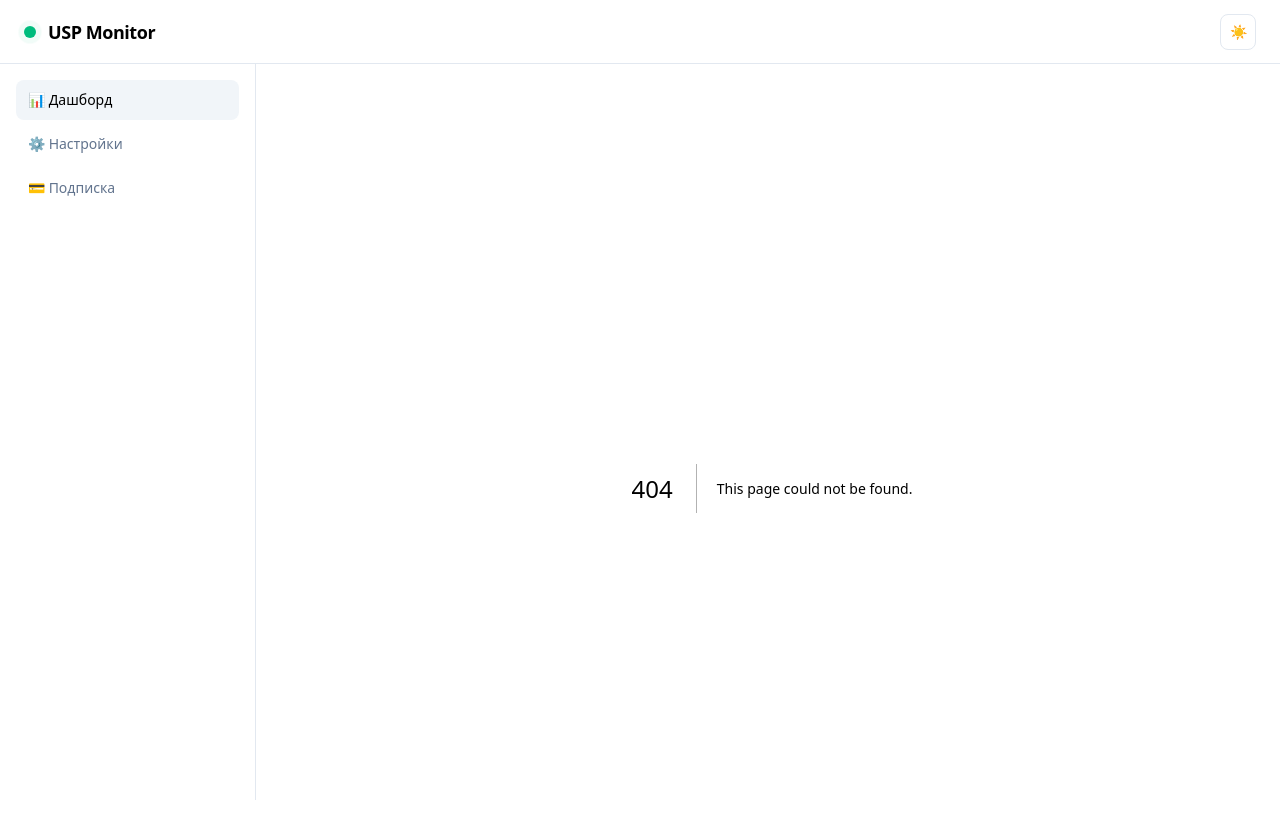
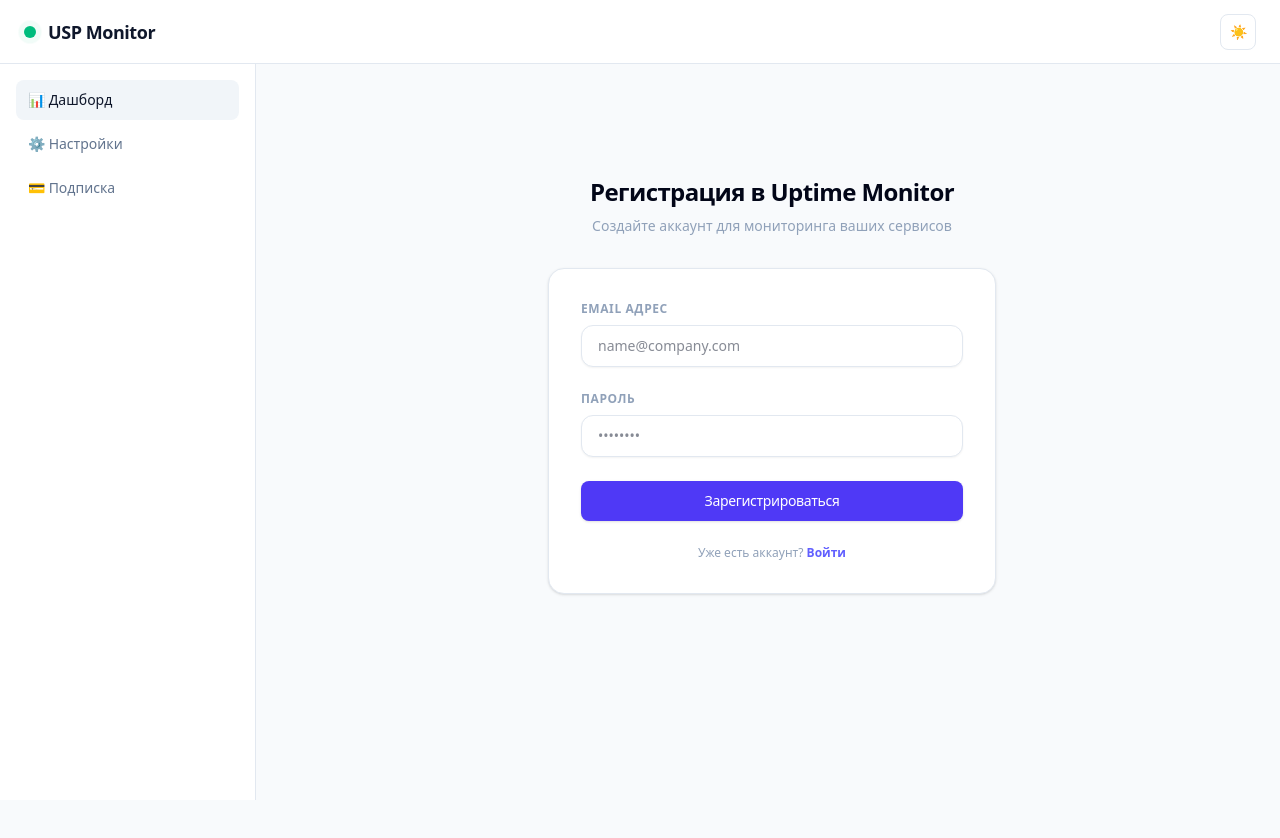
Before and after one commit to usynin383-art/usp, a Next.js app: page /register in a window 1280 px wide. Before the commit this address had no page. Shown: the top 838 px of the page. After the commit the page ends 800 px from the top, so only its background shows below. Built offline with nearby package versions, Linux system fonts and the light colour scheme.

Commit message:
feat: implement full-stack authentication routes with login and register forms connected to Supabase Auth

```diff
--- /dev/null
+++ b/app/login/page.tsx
@@ -0,0 +1,124 @@
+"use client";
+
+import { useState, FormEvent } from "react";
+import { useRouter } from "next/navigation";
+import Link from "next/link";
+import { supabase } from "@/app/lib/supabase";
+import { Button } from "@/app/components/Button";
+import { AuthError } from "@supabase/supabase-js";
+
+export default function LoginPage() {
+  const router = useRouter();
+  const [email, setEmail] = useState("");
+  const [password, setPassword] = useState("");
+  const [error, setError] = useState<string | null>(null);
+  const [isLoading, setIsLoading] = useState(false);
+
+  const handleSubmit = async (e: FormEvent) => {
+    e.preventDefault();
+    setError(null);
+    setIsLoading(true);
+
+    try {
+      const { data, error: authError } = await supabase.auth.signInWithPassword({
+        email,
+        password,
+      });
+
+      if (authError) throw authError;
+
+      if (data?.user) {
+        router.push("/");
+        router.refresh();
+      }
+    } catch (err) {
+    if (err instanceof AuthError) {
+      setError(err.message);
+    } else {
+      setError("Произошла непредвиденная ошибка");
+    }
+    } finally {
+      setIsLoading(false);
+    }
+  };
+
+  return (
+    <div className="flex min-h-[screen-64px] flex-col justify-center bg-slate-50 px-6 py-12 dark:bg-slate-950 lg:px-8">
+      <div className="sm:mx-auto sm:w-full sm:max-w-md">
+        <h2 className="mt-10 text-center text-2xl font-bold tracking-tight text-slate-950 dark:text-white">
+          Вход в Uptime Monitor
+        </h2>
+        <p className="mt-2 text-center text-sm text-slate-400">
+          Введите свои данные для доступа к панели управления
+        </p>
+      </div>
+
+      <div className="mt-8 sm:mx-auto sm:w-full sm:max-w-md">
+        <div className="rounded-2xl border border-[var(--color-border-main)] bg-[var(--color-bg-panel)] p-8 shadow-sm">
+          <form className="space-y-6" onSubmit={handleSubmit}>
+            {error && (
+              <div className="rounded-lg bg-rose-500/10 p-3 text-xs font-semibold text-rose-600 dark:text-rose-400 border border-rose-500/20">
+                {error}
+              </div>
+            )}
+
+            <div>
+              <label htmlFor="email" className="block text-xs font-bold uppercase tracking-wider text-slate-400">
+                Email адрес
+              </label>
+              <div className="mt-2">
+                <input
+                  id="email"
+                  name="email"
+                  type="email"
+                  autoComplete="email"
+                  required
+                  value={email}
+                  onChange={(e) => setEmail(e.target.value)}
+                  disabled={isLoading}
+                  className="block w-full rounded-xl border border-[var(--color-border-main)] bg-white px-4 py-2.5 text-sm text-slate-900 shadow-xs focus:border-indigo-500 focus:outline-hidden dark:bg-slate-900 dark:text-white dark:focus:border-indigo-500 disabled:opacity-50"
+                  placeholder="name@company.com"
+                />
+              </div>
+            </div>
+
+            <div>
+              <div className="flex items-center justify-between">
+                <label htmlFor="password" className="block text-xs font-bold uppercase tracking-wider text-slate-400">
+                  Пароль
+                </label>
+              </div>
+              <div className="mt-2">
+                <input
+                  id="password"
+                  name="password"
+                  type="password"
+                  autoComplete="current-password"
+                  required
+                  value={password}
+                  onChange={(e) => setPassword(e.target.value)}
+                  disabled={isLoading}
+                  className="block w-full rounded-xl border border-[var(--color-border-main)] bg-white px-4 py-2.5 text-sm text-slate-900 shadow-xs focus:border-indigo-500 focus:outline-hidden dark:bg-slate-900 dark:text-white dark:focus:border-indigo-500 disabled:opacity-50"
+                  placeholder="••••••••"
+                />
+              </div>
+            </div>
+
+            <div>
+              <Button type="submit" variant="primary" className="w-full justify-center py-2.5" disabled={isLoading}>
+                {isLoading ? "Вход в систему..." : "Войти"}
+              </Button>
+            </div>
+          </form>
+
+          <p className="mt-6 text-center text-xs text-slate-400">
+            Ещё нет аккаунта?{" "}
+            <Link href="/register" className="font-semibold text-indigo-500 hover:text-indigo-400 transition-colors">
+              Зарегистрироваться
+            </Link>
+          </p>
+        </div>
+      </div>
+    </div>
+  );
+}
--- /dev/null
+++ b/app/register/page.tsx
@@ -0,0 +1,131 @@
+"use client";
+
+import { useState, FormEvent } from "react";
+import { useRouter } from "next/navigation";
+import Link from "next/link";
+import { supabase } from "@/app/lib/supabase";
+import { Button } from "@/app/components/Button";
+
+export default function RegisterPage() {
+  const router = useRouter();
+  const [email, setEmail] = useState("");
+  const [password, setPassword] = useState("");
+  const [error, setError] = useState<string | null>(null);
+  const [success, setSuccess] = useState(false);
+  const [isLoading, setIsLoading] = useState(false);
+
+  const handleSubmit = async (e: FormEvent) => {
+    e.preventDefault();
+    setError(null);
+    setIsLoading(true);
+
+    try {
+      const { data, error: authError } = await supabase.auth.signUp({
+        email,
+        password,
+      });
+
+      if (authError) throw authError;
+
+      if (data?.user) {
+        setSuccess(true);
+
+        setTimeout(() => {
+          router.push("/login");
+        }, 1500);
+      }
+    } catch (err) {
+      if (err instanceof Error) {
+        setError(err.message);
+      } else {
+        setError("Ошибка при создании аккаунта");
+      }
+    } finally {
+      setIsLoading(false);
+    }
+  };
+
+  return (
+    <div className="flex min-h-[screen-64px] flex-col justify-center bg-slate-50 px-6 py-12 dark:bg-slate-950 lg:px-8">
+      <div className="sm:mx-auto sm:w-full sm:max-w-md">
+        <h2 className="mt-10 text-center text-2xl font-bold tracking-tight text-slate-950 dark:text-white">
+          Регистрация в Uptime Monitor
+        </h2>
+        <p className="mt-2 text-center text-sm text-slate-400">
+          Создайте аккаунт для мониторинга ваших сервисов
+        </p>
+      </div>
+
+      <div className="mt-8 sm:mx-auto sm:w-full sm:max-w-md">
+        <div className="rounded-2xl border border-[var(--color-border-main)] bg-[var(--color-bg-panel)] p-8 shadow-sm">
+          <form className="space-y-6" onSubmit={handleSubmit}>
+            {error && (
+              <div className="rounded-lg bg-rose-500/10 p-3 text-xs font-semibold text-rose-600 dark:text-rose-400 border border-rose-500/20">
+                {error}
+              </div>
+            )}
+
+            {success && (
+              <div className="rounded-lg bg-emerald-500/10 p-3 text-xs font-semibold text-emerald-600 dark:text-emerald-400 border border-emerald-500/20">
+                Аккаунт успешно создан! Перенаправление на вход...
+              </div>
+            )}
+
+            <div>
+              <label htmlFor="email" className="block text-xs font-bold uppercase tracking-wider text-slate-400">
+                Email адрес
+              </label>
+              <div className="mt-2">
+                <input
+                  id="email"
+                  name="email"
+                  type="email"
+                  autoComplete="email"
+                  required
+                  value={email}
+                  onChange={(e) => setEmail(e.target.value)}
+                  disabled={isLoading || success}
+                  className="block w-full rounded-xl border border-[var(--color-border-main)] bg-white px-4 py-2.5 text-sm text-slate-900 shadow-xs focus:border-indigo-500 focus:outline-hidden dark:bg-slate-900 dark:text-white dark:focus:border-indigo-500 disabled:opacity-50"
+                  placeholder="name@company.com"
+                />
+              </div>
+            </div>
+
+            <div>
+              <label htmlFor="password" className="block text-xs font-bold uppercase tracking-wider text-slate-400">
+                Пароль
+              </label>
+              <div className="mt-2">
+                <input
+                  id="password"
+                  name="password"
+                  type="password"
+                  autoComplete="new-password"
+                  required
+                  value={password}
+                  onChange={(e) => setPassword(e.target.value)}
+                  disabled={isLoading || success}
+                  className="block w-full rounded-xl border border-[var(--color-border-main)] bg-white px-4 py-2.5 text-sm text-slate-900 shadow-xs focus:border-indigo-500 focus:outline-hidden dark:bg-slate-900 dark:text-white dark:focus:border-indigo-500 disabled:opacity-50"
+                  placeholder="••••••••"
+                />
+              </div>
+            </div>
+
+            <div>
+              <Button type="submit" variant="primary" className="w-full justify-center py-2.5" disabled={isLoading || success}>
+                {isLoading ? "Создание аккаунта..." : "Зарегистрироваться"}
+              </Button>
+            </div>
+          </form>
+
+          <p className="mt-6 text-center text-xs text-slate-400">
+            Уже есть аккаунт?{" "}
+            <Link href="/login" className="font-semibold text-indigo-500 hover:text-indigo-400 transition-colors">
+              Войти
+            </Link>
+          </p>
+        </div>
+      </div>
+    </div>
+  );
+}
--- a/package.json
+++ b/package.json
@@ -10,6 +10,7 @@
     "prepare": "husky install"
   },
   "dependencies": {
+    "@clerk/nextjs": "^7.5.9",
     "@radix-ui/react-dialog": "^1.1.17",
     "@radix-ui/react-tooltip": "^1.2.10",
     "@supabase/supabase-js": "^2.108.2",
```
Also changed, not shown: 1 other file (tests, documents, lock files or other folders).
